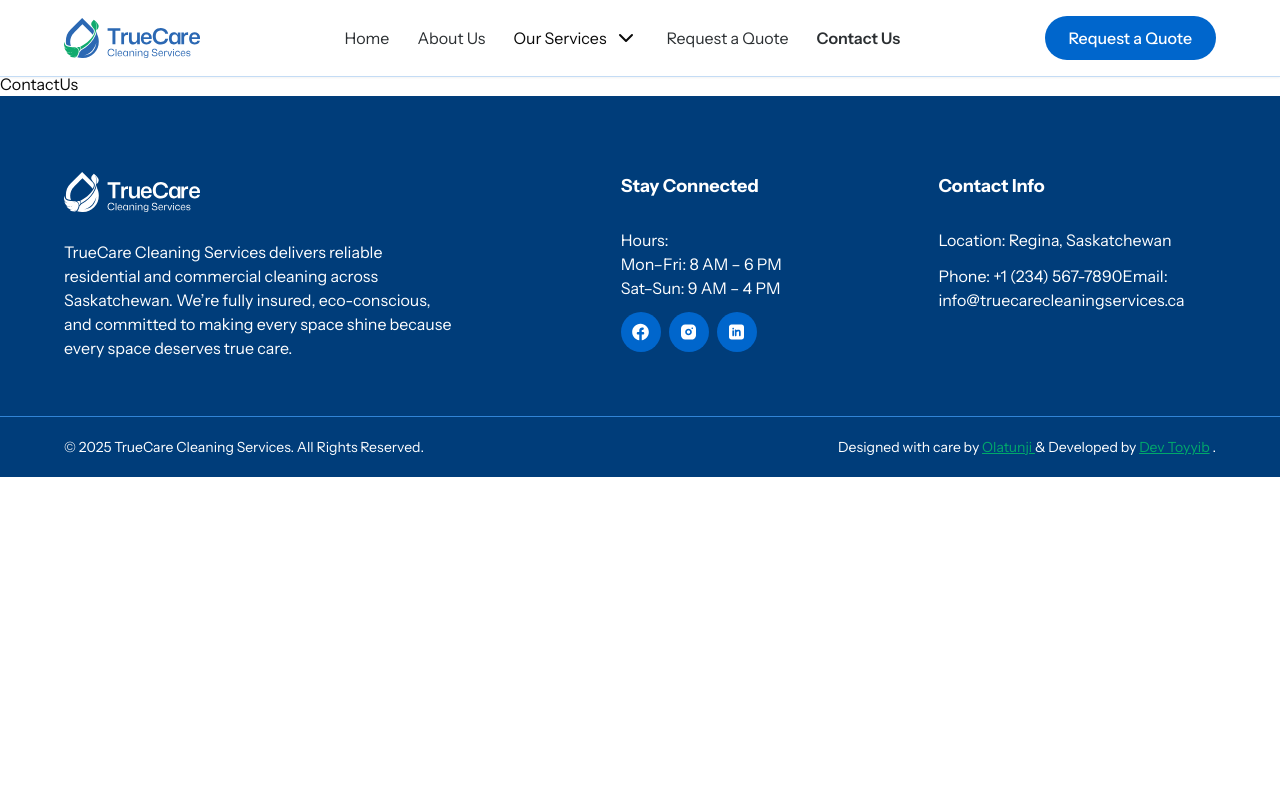
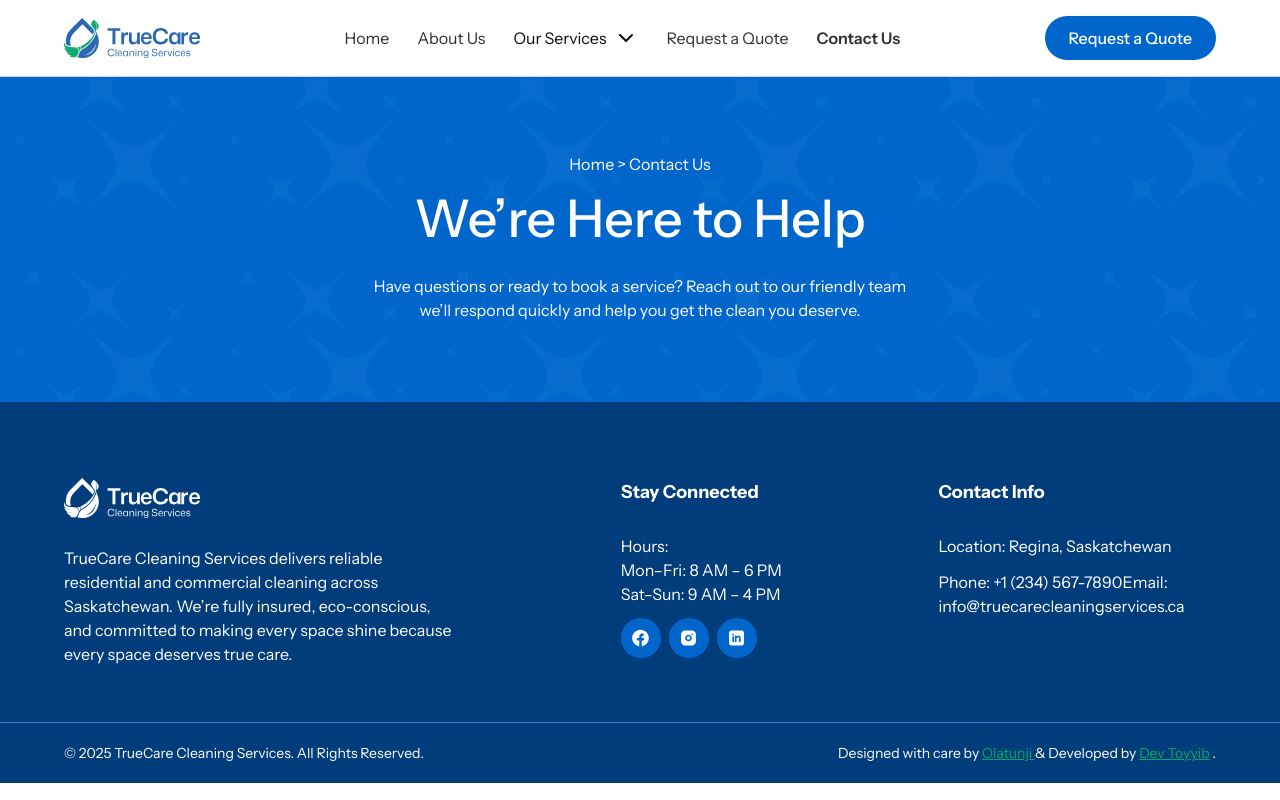
Before and after one commit to Candid001/Truecare-Cleaning-Services, a React (Vite) app: page /contact-us in a window 1280 px wide. Built offline with nearby package versions, Linux system fonts and the light colour scheme.

Commit message:
Update Hero Bg

```diff
--- a/src/components/layout/landing-page/Hero.jsx
+++ b/src/components/layout/landing-page/Hero.jsx
@@ -1,16 +1,24 @@
 import React from "react";
 import Ficon from "@assets/frame.svg?component";
 import Button from "../../Button.jsx";
-import HeroImg from "@assets/hero-bg1.svg"
+import HeroImg from "@assets/hero-bg1.svg";
+import HeroBg from "@assets/hero-bg.svg";
 
 const Hero = () => {
   return (
-        <div className="relative bg-btn-primary text-center text-white space-y-10 py-20 min-h-[750px]">
+    <div
+      className="relative text-center text-white space-y-10 py-20 min-h-[750px]"
+      style={{
+        backgroundImage: `url(${HeroBg})`,
+        backgroundSize: "cover",
+        backgroundPosition: "center",
+      }}
+    >
       <div className={`w-fit mx-auto space-y-7 px-2.5 md:px-0`}>
         <div className={`space-y-5`}>
           {/* Top message */}
           <div className="flex justify-center items-center gap-2">
-                        <Ficon/>
+            <Ficon />
             <p className="text-sm md:text-base">
               Fully insured & bonded for your peace of mind.
             </p>
@@ -28,18 +36,9 @@
       </div>
 
       {/* Buttons */}
-            <div
-                className="flex flex-col items-center gap-4 md:flex-row md:justify-center md:w-4/5 lg:w-1/2 mx-auto px-10 md:px-0">
-                <Button
-                    text="Call Us: +1-234-567-890"
-                    variant={`default`}
-                    cta={true}
-                />
-                <Button
-                    text="Request a Quote"
-                    variant={`tertiary`}
-                    cta={true}
-                />
+      <div className="flex flex-col items-center gap-4 md:flex-row md:justify-center md:w-4/5 lg:w-1/2 mx-auto px-10 md:px-0">
+        <Button text="Call Us: +1-234-567-890" variant={`default`} cta={true} />
+        <Button text="Request a Quote" variant={`tertiary`} cta={true} />
       </div>
 
       <div
@@ -49,8 +48,7 @@
           backgroundSize: "cover",
           backgroundPosition: "center",
         }}
-            >
-            </div>
+      ></div>
     </div>
   );
 };
--- a/src/pages/ContactUs.jsx
+++ b/src/pages/ContactUs.jsx
@@ -1,9 +1,18 @@
-import React from 'react'
+import React from "react";
+import ServicesHero from "@components/layout/services/ServicesHero.jsx";
 
 const ContactUs = () => {
   return (
-    <div>ContactUs</div>
-  )
-}
+    <div>
+      <ServicesHero
+        nav={"Contact Us"}
+        heading={"We’re Here to Help"}
+        desc={`Have questions or ready to book a service? Reach out to our friendly team  we’ll respond quickly and help you get the clean you deserve.`}
+        maxWH={"lg:max-w-3/5 md:max-w-4/5"}
+        maxWD={"lg:max-w-[55%] md:max-w-4/5"}
+      />
+    </div>
+  );
+};
 
-export default ContactUs
+export default ContactUs;
```
Lines whose indentation alone changed are shown as unchanged.
